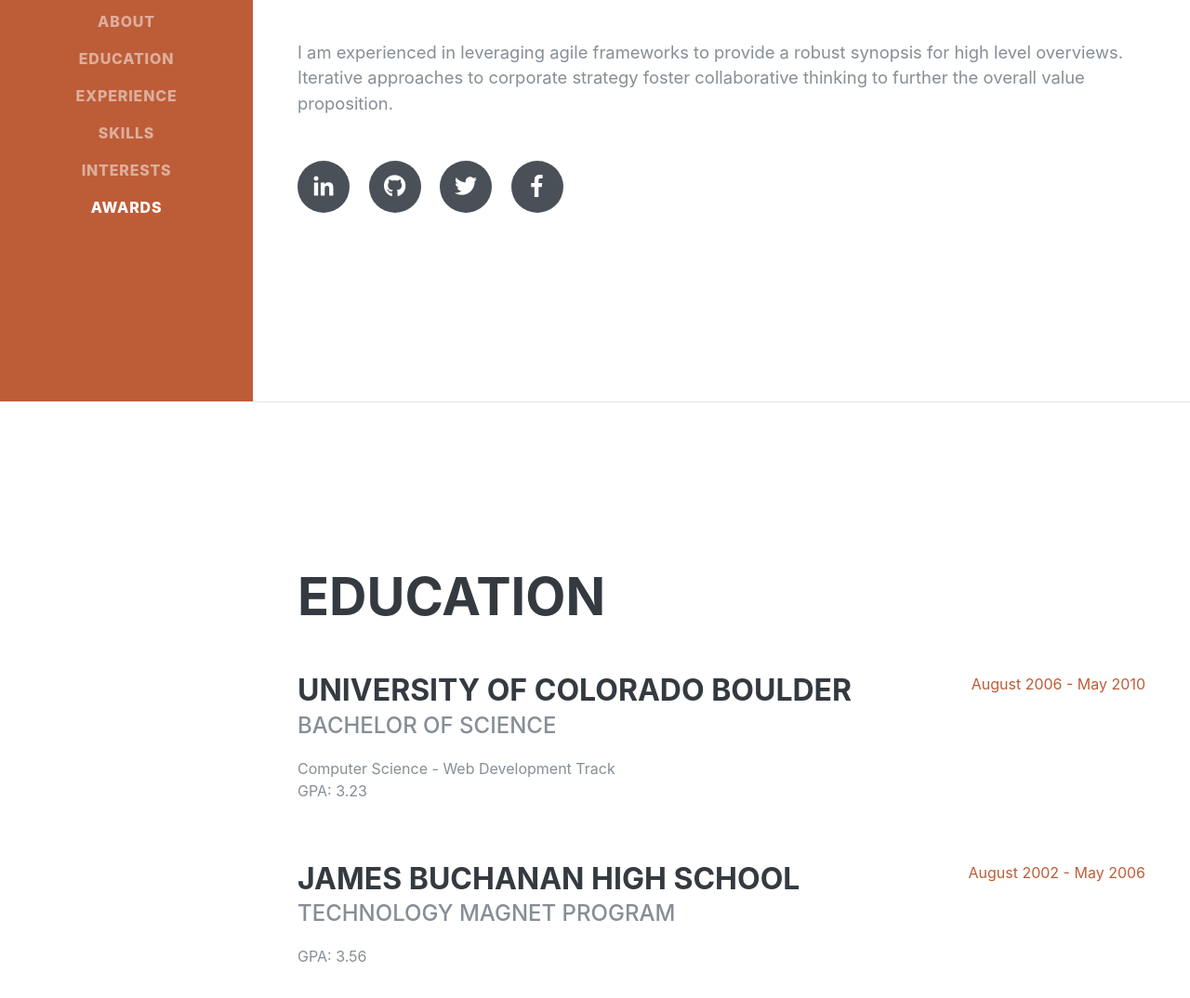
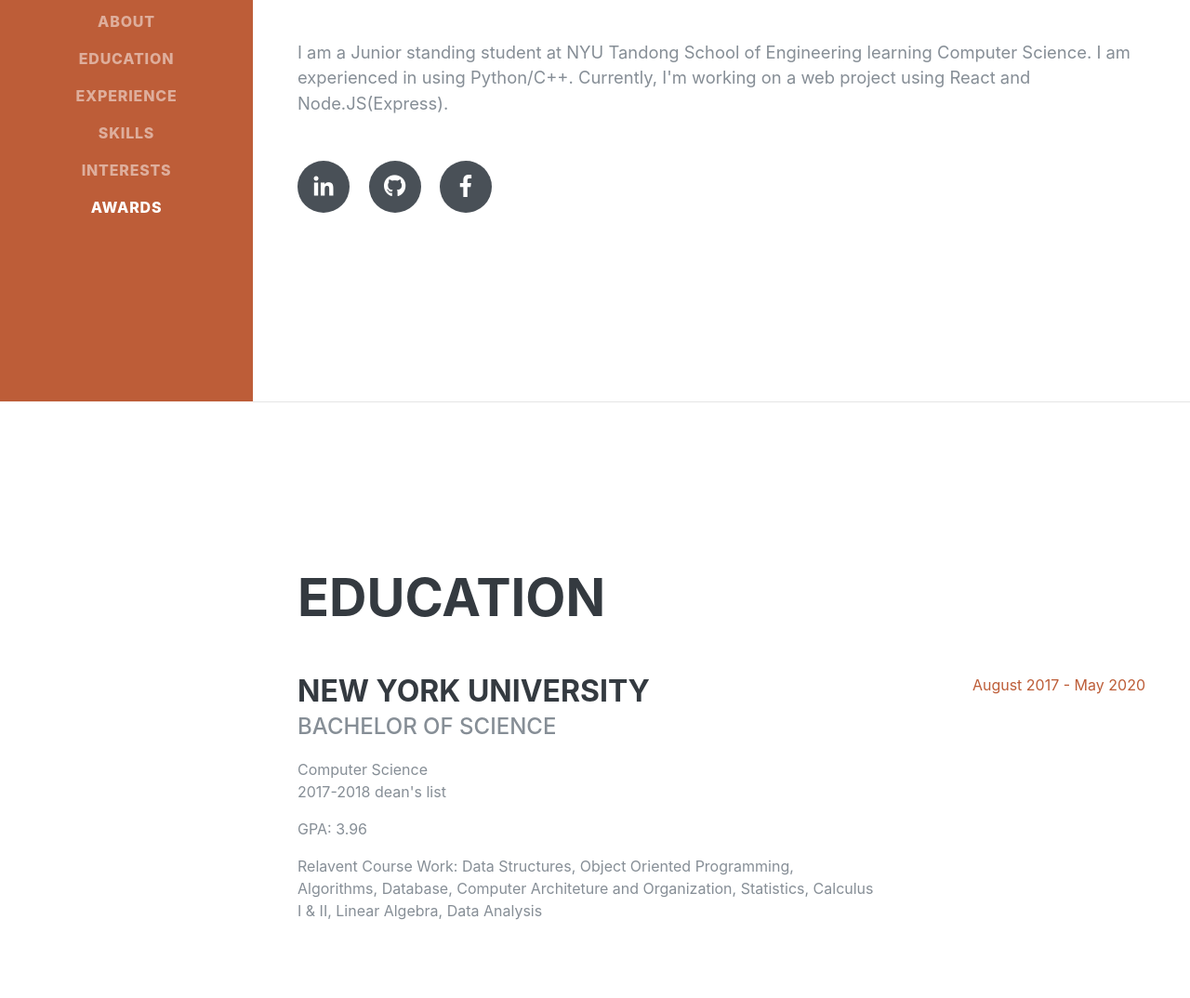
Before and after one commit to ZhouJoseph/ZhouJoseph.github.io, a plain HTML site: page index.html in a window 1280 px wide. Shown: the part 368-1442 px from the top of the page at 93% size. Drawn offline with Linux system fonts and the light colour scheme; a web font is replaced by a local one.

Commit message:
education

```diff
--- a/index.html
+++ b/index.html
@@ -69,18 +69,15 @@
           <div class="subheading mb-5">100 Willoughby Street · Brooklyn, NY 11201 · (347) 601-9877 ·
             <a href="mailto:name@email.com">kz1005@nyu.edu</a>
           </div>
-          <p class="lead mb-5">I am experienced in leveraging agile frameworks to provide a robust synopsis for high level overviews. Iterative approaches to corporate strategy foster collaborative thinking to further the overall value proposition.</p>
+          <p class="lead mb-5">I am a Junior standing student at NYU Tandong School of Engineering learning Computer Science. I am experienced in using Python/C++. Currently, I'm working on a web project using React and Node.JS(Express).</p>
           <div class="social-icons">
-            <a href="#">
+            <a href="https://www.linkedin.com/in/kaixuan-zhou-nyu/">
               <i class="fab fa-linkedin-in"></i>
             </a>
-            <a href="#">
+            <a href="https://github.com/ZhouJoseph">
               <i class="fab fa-github"></i>
             </a>
-            <a href="#">
-              <i class="fab fa-twitter"></i>
-            </a>
-            <a href="#">
+            <a href="https://www.facebook.com/kaixuan.zhou.77">
               <i class="fab fa-facebook-f"></i>
             </a>
           </div>
@@ -95,26 +92,18 @@
 
           <div class="resume-item d-flex flex-column flex-md-row mb-5">
             <div class="resume-content mr-auto">
-              <h3 class="mb-0">University of Colorado Boulder</h3>
+              <h3 class="mb-0">New York University</h3>
               <div class="subheading mb-3">Bachelor of Science</div>
-              <div>Computer Science - Web Development Track</div>
-              <p>GPA: 3.23</p>
+              <div>Computer Science</div>
+              <p>2017-2018 dean's list</p>
+              <p>GPA: 3.96</p>
+              <p>Relavent Course Work: Data Structures, Object Oriented Programming, Algorithms, Database, Computer Architeture and Organization, Statistics, Calculus I & II, Linear Algebra, Data Analysis</p>
             </div>
             <div class="resume-date text-md-right">
-              <span class="text-primary">August 2006 - May 2010</span>
+              <span class="text-primary">August 2017 - May 2020</span>
             </div>
           </div>
 
-          <div class="resume-item d-flex flex-column flex-md-row">
-            <div class="resume-content mr-auto">
-              <h3 class="mb-0">James Buchanan High School</h3>
-              <div class="subheading mb-3">Technology Magnet Program</div>
-              <p>GPA: 3.56</p>
-            </div>
-            <div class="resume-date text-md-right">
-              <span class="text-primary">August 2002 - May 2006</span>
-            </div>
-          </div>
 
         </div>
       </section>
```
